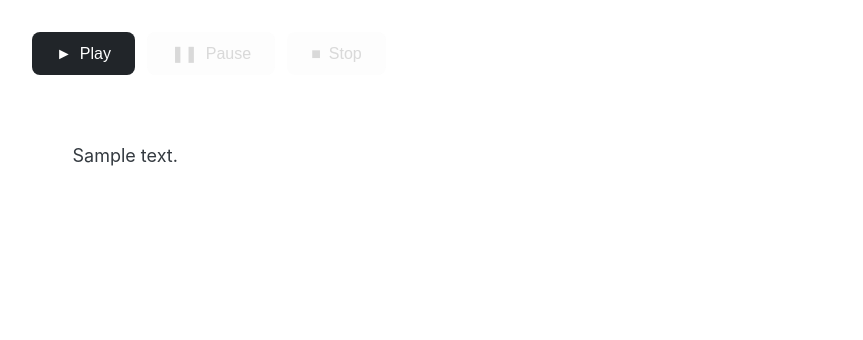
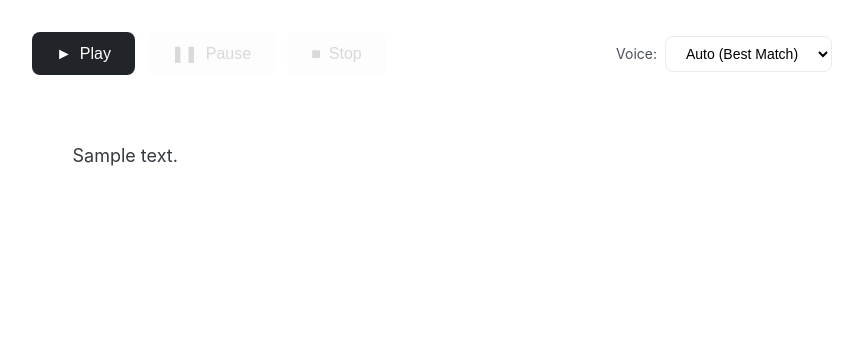
Before and after one commit to Ashishbhandarii1/NarrateHub, a Flask app: page /content/1 in a window 1280 px wide. Shown: the part 242-582 px from the top of the page, without its empty margins (208-1071 px from the left). Run offline with Flask 3, Linux system fonts and the light colour scheme; tables that the repository leaves empty hold one stand-in row (values such as "Sample post").

Commit message:
Add multi-language voice selection for text-to-speech functionality
Implements a voice selection dropdown in `content_detail.html`, updates `tts.js` to populate and manage voice selection based on content language, and adds corresponding CSS styling in `style.css`.

Replit-Commit-Author: Agent
Replit-Commit-Session-Id: 4d57d5a8-74fd-4403-a341-fe8b89c11b02
Replit-Commit-Checkpoint-Type: intermediate_checkpoint
Replit-Commit-Event-Id: c3e736f8-0721-40ac-af4d-d6d7ad1ebf90
Replit-Commit-Screenshot-Url: https://storage.googleapis.com/screenshot-production-us-central1/238cffe2-fa44-4870-808e-24fc809e83b9/4d57d5a8-74fd-4403-a341-fe8b89c11b02/jbFTPeW
Replit-Helium-Checkpoint-Created: true

```diff
--- a/static/css/style.css
+++ b/static/css/style.css
@@ -884,19 +884,28 @@ a {
 }
 
 .voice-selector {
+    display: flex;
+    align-items: center;
+    gap: 0.5rem;
     margin-left: auto;
 }
 
-.voice-select {
+.voice-selector label {
+    font-size: 0.875rem;
+    color: var(--dark-gray);
+}
+
+.voice-dropdown {
     padding: 0.5rem 1rem;
     border: 1px solid var(--light-gray);
     border-radius: 8px;
     font-size: 0.875rem;
     background: var(--white);
     cursor: pointer;
+    max-width: 200px;
 }
 
-.voice-select:focus {
+.voice-dropdown:focus {
     outline: none;
     border-color: var(--black);
 }
--- a/static/js/tts.js
+++ b/static/js/tts.js
@@ -2,7 +2,9 @@ document.addEventListener('DOMContentLoaded', function() {
     const playBtn = document.getElementById('tts-play');
     const pauseBtn = document.getElementById('tts-pause');
     const stopBtn = document.getElementById('tts-stop');
+    const voiceSelect = document.getElementById('voice-select');
     const contentTextRaw = document.getElementById('content-text-raw');
+    const contentLanguage = document.getElementById('content-language')?.value || 'English';
 
     if (!playBtn || !contentTextRaw) return;
 
@@ -10,48 +12,140 @@ document.addEventListener('DOMContentLoaded', function() {
     let isPaused = false;
     let voices = [];
     let voicesLoaded = false;
+    let selectedVoice = null;
+
+    const languageCodeMap = {
+        'English': ['en', 'en-US', 'en-GB', 'en-AU', 'en-IN'],
+        'Spanish': ['es', 'es-ES', 'es-MX', 'es-US'],
+        'French': ['fr', 'fr-FR', 'fr-CA'],
+        'German': ['de', 'de-DE'],
+        'Italian': ['it', 'it-IT'],
+        'Portuguese': ['pt', 'pt-BR', 'pt-PT'],
+        'Russian': ['ru', 'ru-RU'],
+        'Japanese': ['ja', 'ja-JP'],
+        'Korean': ['ko', 'ko-KR'],
+        'Chinese': ['zh', 'zh-CN', 'zh-TW', 'zh-HK'],
+        'Arabic': ['ar', 'ar-SA'],
+        'Hindi': ['hi', 'hi-IN'],
+        'Dutch': ['nl', 'nl-NL'],
+        'Polish': ['pl', 'pl-PL'],
+        'Turkish': ['tr', 'tr-TR'],
+        'Swedish': ['sv', 'sv-SE'],
+        'Norwegian': ['no', 'nb', 'nb-NO'],
+        'Danish': ['da', 'da-DK'],
+        'Finnish': ['fi', 'fi-FI']
+    };
+
+    const femaleKeywords = ['female', 'woman', 'girl', 'samantha', 'victoria', 'karen', 'moira', 'tessa', 'fiona', 'veena', 'zira', 'susan', 'hazel', 'heera', 'allison', 'ava', 'nicky', 'siri'];
+    const maleKeywords = ['male', 'man', 'boy', 'david', 'james', 'daniel', 'alex', 'tom', 'fred', 'ralph'];
 
     function loadVoices() {
         voices = speechSynthesis.getVoices();
         if (voices.length > 0) {
             voicesLoaded = true;
+            populateVoiceSelector();
         }
+    }
+
+    function populateVoiceSelector() {
+        if (!voiceSelect) return;
+
+        voiceSelect.innerHTML = '<option value="">Auto (Best Match)</option>';
+
+        const langCodes = languageCodeMap[contentLanguage] || ['en'];
+        const matchingVoices = voices.filter(v =>
+            langCodes.some(code => v.lang.toLowerCase().startsWith(code.toLowerCase()))
+        );
+
+        if (matchingVoices.length > 0) {
+            const optgroup = document.createElement('optgroup');
+            optgroup.label = `${contentLanguage} Voices`;
+
+            matchingVoices.forEach(voice => {
+                const option = document.createElement('option');
+                option.value = voice.name;
+                const gender = isFemaleVoice(voice) ? '♀' : (isMaleVoice(voice) ? '♂' : '');
+                option.textContent = `${gender} ${voice.name}`;
+                optgroup.appendChild(option);
+            });
+
+            voiceSelect.appendChild(optgroup);
+        }
+
+        const otherVoices = voices.filter(v =>
+            !langCodes.some(code => v.lang.toLowerCase().startsWith(code.toLowerCase()))
+        );
+
+        if (otherVoices.length > 0) {
+            const optgroup = document.createElement('optgroup');
+            optgroup.label = 'Other Languages';
+
+            otherVoices.forEach(voice => {
+                const option = document.createElement('option');
+                option.value = voice.name;
+                option.textContent = `${voice.name} (${voice.lang})`;
+                optgroup.appendChild(option);
+            });
+
+            voiceSelect.appendChild(optgroup);
+        }
+    }
+
+    function isFemaleVoice(voice) {
+        const nameLower = voice.name.toLowerCase();
+        return femaleKeywords.some(keyword => nameLower.includes(keyword));
+    }
+
+    function isMaleVoice(voice) {
+        const nameLower = voice.name.toLowerCase();
+        return maleKeywords.some(keyword => nameLower.includes(keyword));
+    }
+
+    function getBestVoiceForLanguage(lang) {
+        const langCodes = languageCodeMap[lang] || ['en'];
+
+        const matchingVoices = voices.filter(v =>
+            langCodes.some(code => v.lang.toLowerCase().startsWith(code.toLowerCase()))
+        );
+
+        if (matchingVoices.length > 0) {
+            const femaleVoices = matchingVoices.filter(isFemaleVoice);
+            if (femaleVoices.length > 0) {
+                return femaleVoices[0];
+            }
+
+            const nonMaleVoices = matchingVoices.filter(v => !isMaleVoice(v));
+            if (nonMaleVoices.length > 0) {
+                return nonMaleVoices[0];
+            }
+
+            return matchingVoices[0];
+        }
+
+        const femaleVoices = voices.filter(isFemaleVoice);
+        if (femaleVoices.length > 0) {
+            return femaleVoices[0];
+        }
+
+        return voices[0] || null;
     }
 
     loadVoices();
     if (speechSynthesis.onvoiceschanged !== undefined) {
         speechSynthesis.onvoiceschanged = loadVoices;
     }
-
     setTimeout(loadVoices, 100);
     setTimeout(loadVoices, 500);
 
-    function getFemaleVoice() {
-        const femaleKeywords = ['female', 'woman', 'girl', 'samantha', 'victoria', 'karen', 'moira', 'tessa', 'fiona', 'veena', 'zira', 'susan', 'hazel', 'heera'];
-
-        for (let voice of voices) {
-            const nameLower = voice.name.toLowerCase();
-            for (let keyword of femaleKeywords) {
-                if (nameLower.includes(keyword)) {
-                    return voice;
-                }
+    if (voiceSelect) {
+        voiceSelect.addEventListener('change', function() {
+            const selectedName = this.value;
+            if (selectedName) {
+                selectedVoice = voices.find(v => v.name === selectedName);
+            } else {
+                selectedVoice = null;
             }
-        }
-
-        const englishVoices = voices.filter(v => v.lang.startsWith('en'));
-        if (englishVoices.length > 0) {
-            for (let voice of englishVoices) {
-                if (!voice.name.toLowerCase().includes('male') &&
-                    !voice.name.toLowerCase().includes('david') &&
-                    !voice.name.toLowerCase().includes('james') &&
-                    !voice.name.toLowerCase().includes('daniel')) {
-                    return voice;
-                }
-            }
-            return englishVoices[0];
-        }
-
-        return voices[0] || null;
+        });
     }
 
     function updateButtonStates(state) {
@@ -95,9 +189,13 @@ document.addEventListener('DOMContentLoaded', function() {
 
         utterance = new SpeechSynthesisUtterance(text);
 
-        const femaleVoice = getFemaleVoice();
-        if (femaleVoice) {
-            utterance.voice = femaleVoice;
+        if (selectedVoice) {
+            utterance.voice = selectedVoice;
+        } else {
+            const bestVoice = getBestVoiceForLanguage(contentLanguage);
+            if (bestVoice) {
+                utterance.voice = bestVoice;
+            }
         }
 
         utterance.rate = 0.9;
--- a/templates/content_detail.html
+++ b/templates/content_detail.html
@@ -32,6 +32,12 @@
         <button id="tts-stop" class="btn btn-tts" disabled>
             <span class="tts-icon">&#9632;</span> Stop
         </button>
+        <div class="voice-selector">
+            <label for="voice-select">Voice:</label>
+            <select id="voice-select" class="voice-dropdown">
+                <option value="">Auto (Best Match)</option>
+            </select>
+        </div>
         {% if session.get('user_id') %}
         <button id="favorite-btn" class="btn btn-favorite {% if is_favorite %}active{% endif %}" data-content-id="{{ content.id }}">
             <span class="favorite-icon">{% if is_favorite %}&#9829;{% else %}&#9825;{% endif %}</span>
@@ -39,6 +45,7 @@
         </button>
         {% endif %}
     </div>
+    <input type="hidden" id="content-language" value="{{ content.language }}" />
 
     <div class="detail-body" id="content-text">
         {{ content.body | safe }}
```
